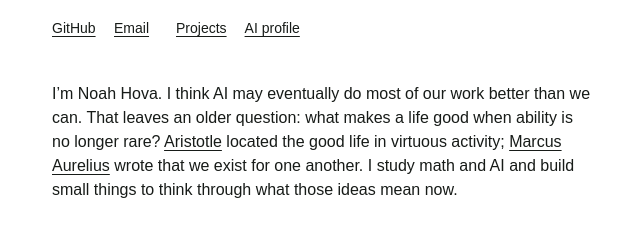
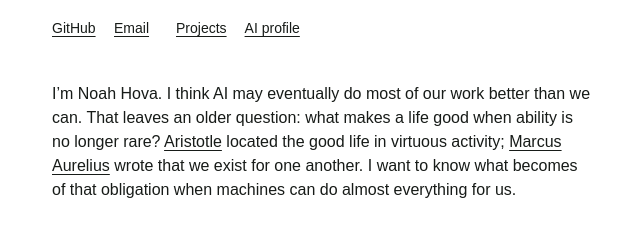
Before and after one commit to nohov/noahhova.com, a React (Vite) app: page / in a window 1280 px wide. Shown: the part 792-1028 px from the top of the page, without its empty margins (318-958 px from the left). Built offline with nearby package versions, Linux system fonts and the light colour scheme.

Commit message:
Sharpen home bio closing question

```diff
--- a/src/main.jsx
+++ b/src/main.jsx
@@ -65,7 +65,7 @@ function App() {
         <a href="#projects">Projects</a>
         <a href="/ai.html">AI profile</a>
       </nav>
-      <p className={`bio${revealed ? " is-revealed" : ""}`} ref={bioRef}>I’m Noah Hova. I think AI may eventually do most of our work better than we can. That leaves an older question: what makes a life good when ability is no longer rare? <a href="https://aristotle.johnhboyer.com/EN/book/1/" target="_blank" rel="noreferrer">Aristotle</a> located the good life in virtuous activity; <a href="https://texts.stoameditation.com/read/meditations/8/59" target="_blank" rel="noreferrer">Marcus Aurelius</a> wrote that we exist for one another. I study math and AI and build small things to think through what those ideas mean now.</p>
+      <p className={`bio${revealed ? " is-revealed" : ""}`} ref={bioRef}>I’m Noah Hova. I think AI may eventually do most of our work better than we can. That leaves an older question: what makes a life good when ability is no longer rare? <a href="https://aristotle.johnhboyer.com/EN/book/1/" target="_blank" rel="noreferrer">Aristotle</a> located the good life in virtuous activity; <a href="https://texts.stoameditation.com/read/meditations/8/59" target="_blank" rel="noreferrer">Marcus Aurelius</a> wrote that we exist for one another. I want to know what becomes of that obligation when machines can do almost everything for us.</p>
     </section> : <section className="projects" id="projects" aria-labelledby="projects-title">
       <h1 id="projects-title">Projects</h1>
       <article><h2>ScavScrap</h2><p>A glasses-to-PC electronics guide in progress. The relay and early recognition experiment are built; the guided lesson is still planned.</p><a href="https://github.com/nohov/Sightcuit" target="_blank" rel="noreferrer">Repository</a></article>
```
